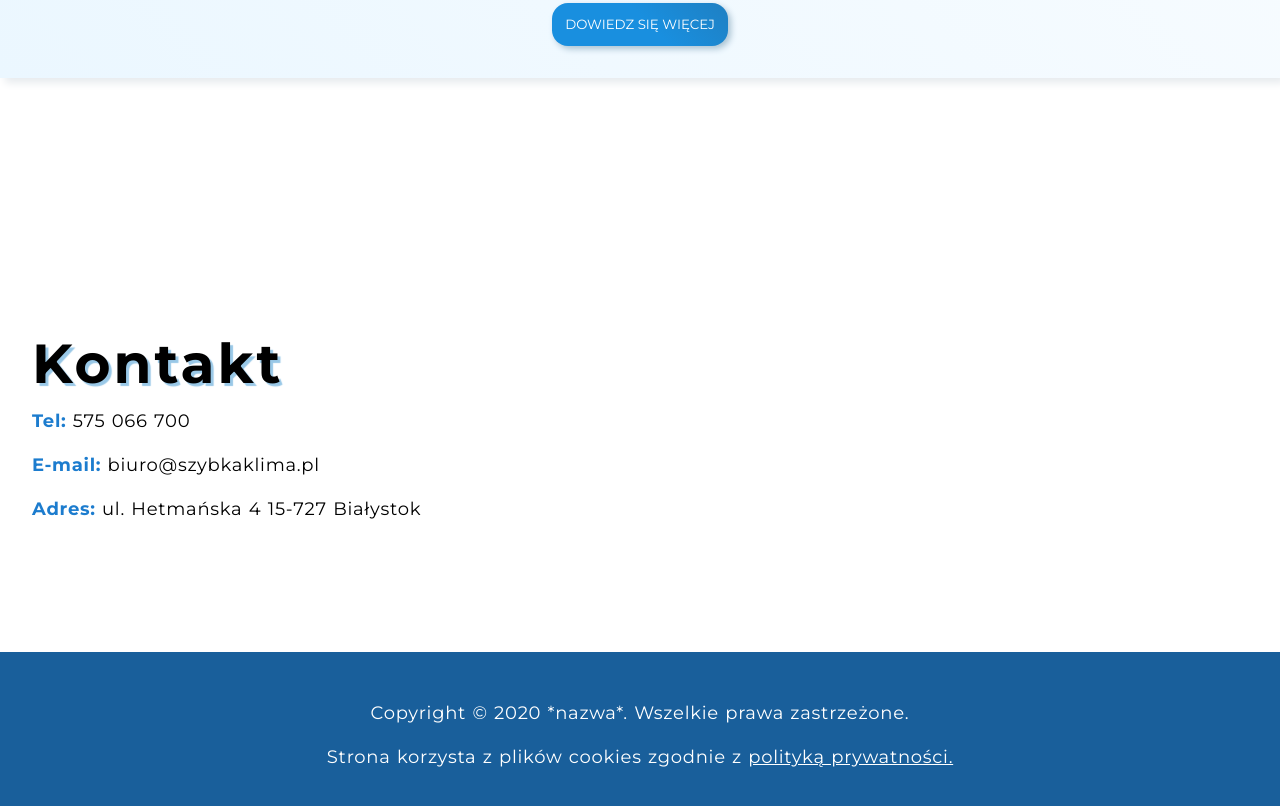
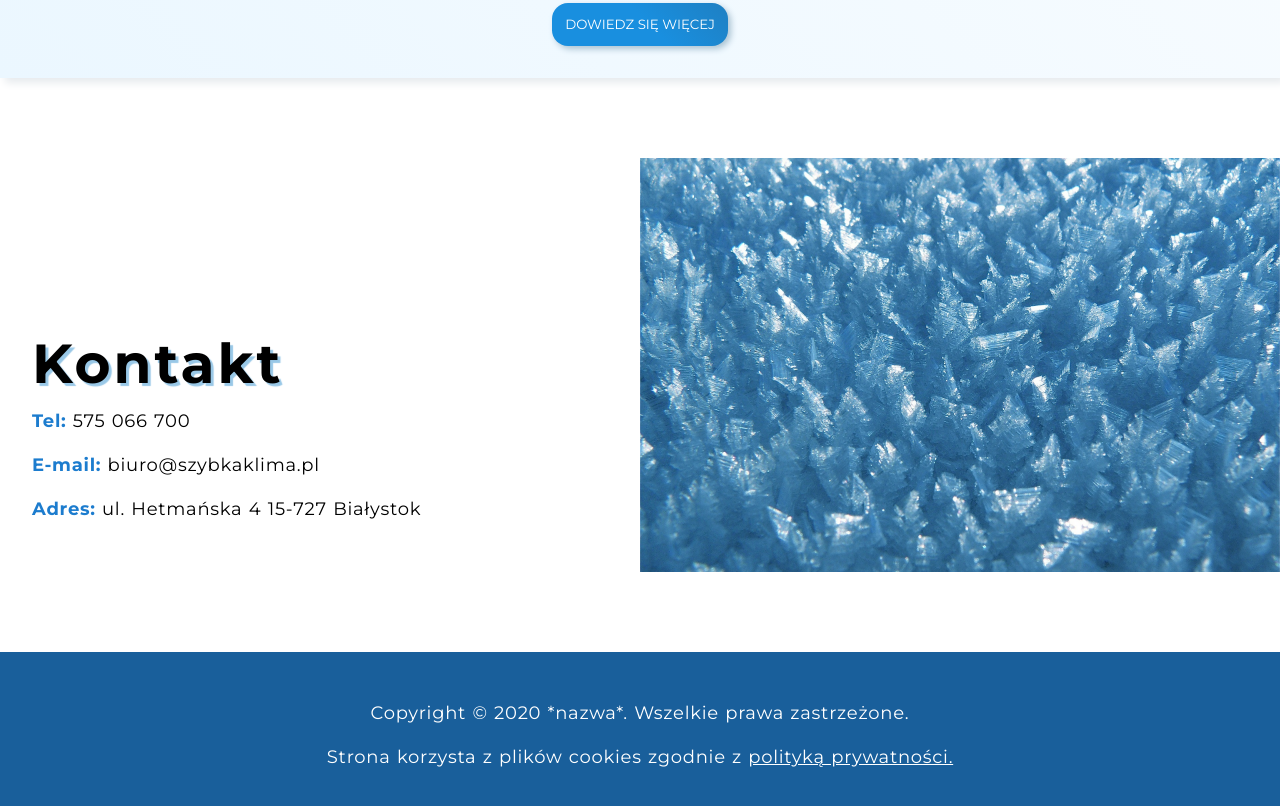
Before and after one commit to studio-afterglow/Szybka-klima, a plain HTML site: page index.html in a window 1280 px wide. Shown: the part 4796-5602 px from the top of the page. Drawn offline with Linux system fonts and the light colour scheme.

Commit message:
Update index.html

```diff
--- a/index.html
+++ b/index.html
@@ -140,7 +140,7 @@ franczyzę Szybkiej klimy</p>
 <p><strong>Adres:</strong> ul. Hetmańska 4
 15-727 Białystok</p>
                  </div>
-                 <div class="image" style="background-image: url(obrazek.jpg)"></div>
+                 <div class="image" style="background-image: url(images/eiskristalle-422532_1920.jpg)"></div>
              </div>
 
          </div>
```
